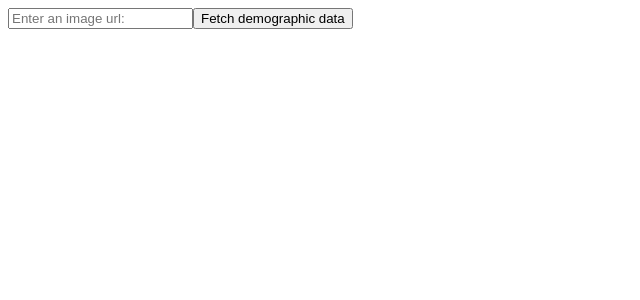
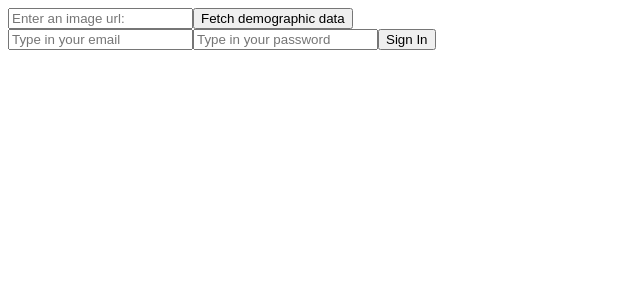
Before and after one commit to StanimalTheMan/demographics, a React (Create React App) app: page / in a window 1280 px wide. Shown: the top 300 px of the page, without its empty margins (0-640 px from the left). Built offline with nearby package versions, Linux system fonts and the light colour scheme.

Commit message:
working on sign in

```diff
--- a/src/App.js
+++ b/src/App.js
@@ -1,10 +1,12 @@
 import React from "react";
 import ImageLinkForm from "./components/ImageLinkForm";
+import SignIn from "./components/SignIn";
 
 const App = () => {
   return (
     <>
       <ImageLinkForm />
+      <SignIn />
     </>
   );
 };
--- /dev/null
+++ b/src/components/SignIn.js
@@ -0,0 +1,26 @@
+import React, { useState, useRef } from "react";
+
+const SignIn = () => {
+  const [signInEmail, signInPassword] = useState("");
+  const emailInputRef = useRef();
+  const passwordInputRef = useRef();
+
+  const handleFormSubmit = (event) => {
+    event.preventDefault();
+    console.log("temporary sign in");
+  };
+
+  return (
+    <form onSubmit={handleFormSubmit}>
+      <input ref={emailInputRef} type="text" placeholder="Type in your email" />
+      <input
+        ref={passwordInputRef}
+        type="text"
+        placeholder="Type in your password"
+      />
+      <button type="submit">Sign In</button>
+    </form>
+  );
+};
+
+export default SignIn;
```
